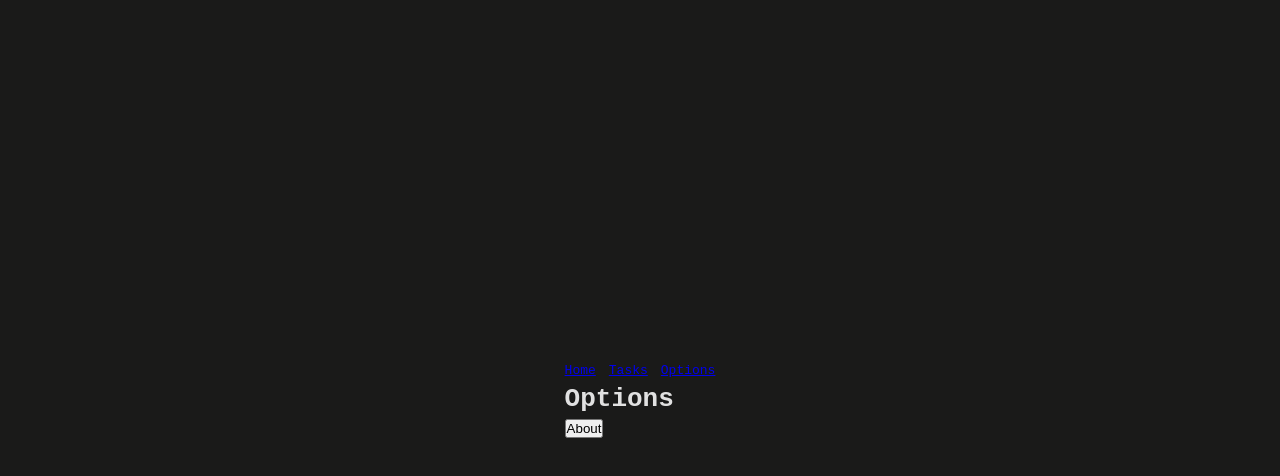
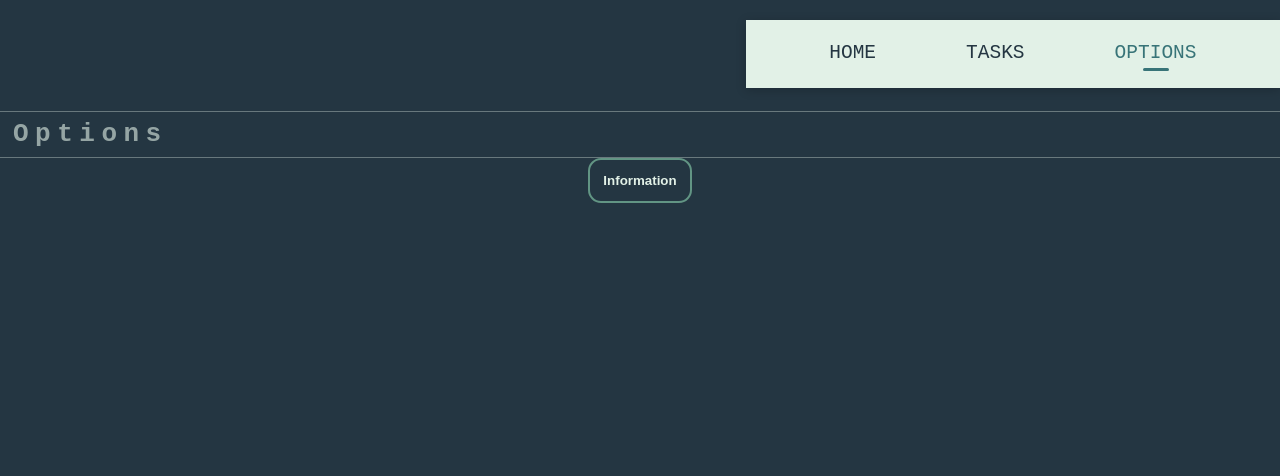
Before and after one commit to bababubudev/TimelyTask, a React (Vite) app in the folder pa_client/: page /option in a window 1280 px wide. Shown: the top 476 px of the page. Built offline with nearby package versions, Linux system fonts and the light colour scheme.

Commit message:
Added additional stylilng to headers and pages

```diff
--- a/pa_client/src/components/Header.tsx
+++ b/pa_client/src/components/Header.tsx
@@ -1,20 +1,10 @@
-import { Link } from "react-router-dom";
+import HeaderRoutes from "./HeaderRoutes";
 
 function Header() {
   return (
     <header>
       <nav>
-        <ul className="header-list">
-          <li>
-            <Link to="/">Home</Link>
-          </li>
-          <li>
-            <Link to="/task">Tasks</Link>
-          </li>
-          <li>
-            <Link to="/option">Options</Link>
-          </li>
-        </ul>
+        <HeaderRoutes />
       </nav>
     </header>
   );
--- /dev/null
+++ b/pa_client/src/components/HeaderRoutes.tsx
@@ -0,0 +1,30 @@
+import { Link, useLocation } from "react-router-dom";
+import { routes } from "../utility/routingUtil";
+
+function HeaderRoutes() {
+  const location = useLocation();
+
+  return (
+    <ul className="header-list">
+      {routes.map((route) => {
+        const isCurrent = location.pathname === route.path;
+
+        return (
+          <li
+            key={route.path}
+            className={isCurrent ? "active-list" : ""}
+          >
+            <Link
+              to={route.path}
+              className={isCurrent ? "active-link" : ""}
+            >
+              {route.label}
+            </Link>
+          </li>
+        )
+      })}
+    </ul>
+  );
+}
+
+export default HeaderRoutes;
--- a/pa_client/src/components/Modal.tsx
+++ b/pa_client/src/components/Modal.tsx
@@ -4,7 +4,7 @@ interface ModalProps {
   isInfo?: boolean;
   isOpen: boolean;
   dialogue: string;
-  description?: string;
+  description?: string | JSX.Element;
   onConfirm: () => void;
   onCancel: () => void;
 }
@@ -34,7 +34,12 @@ function Modal({ isInfo = false, dialogue, description, isOpen, onConfirm, onCan
     <div className={`modal-overlay ${isOpen ? "visible" : "hidden"} ${isInfo ? "info-pnl" : ""}`}>
       <div ref={modalRef} className={`modal-content ${isOpen ? "visible" : "hidden"}`}>
         <h1>{dialogue}</h1>
-        <p>{description}</p>
+        <div className="description">
+          {typeof description === "string"
+            ? <p>{description}</p>
+            : description
+          }
+        </div>
         <div className="modal-buttons">
           {!isInfo &&
             <button
--- a/pa_client/src/main.tsx
+++ b/pa_client/src/main.tsx
@@ -2,7 +2,7 @@ import { StrictMode } from "react"
 import { createRoot } from "react-dom/client"
 import { RouterProvider } from "react-router-dom"
 
-import router from "./utility/routingUtil.tsx"
+import { router } from "./utility/routingUtil.tsx"
 import "./styles/index.scss"
 
 createRoot(document.getElementById("root")!).render(
--- a/pa_client/src/pages/Home.tsx
+++ b/pa_client/src/pages/Home.tsx
@@ -1,13 +1,14 @@
 import Header from "../components/Header"
 
 function Home() {
+
   return (
-    <>
+    <div className="page home-page">
       <Header />
-      <div className="home-page">
-        <h1>Home</h1>
+      <h1>Home</h1>
+      <div className="content home-content">
       </div>
-    </>
+    </div>
   )
 }
 
--- a/pa_client/src/pages/Options.tsx
+++ b/pa_client/src/pages/Options.tsx
@@ -6,30 +6,37 @@ function Option() {
   const [isAboutOpen, setIsAboutOpen] = useState<boolean>(false);
 
   return (
-    <>
+    <div className="page option-page">
       <Header />
-      <div className="option-page">
-        <h1>Options</h1>
-        <button onClick={() => setIsAboutOpen(prev => !prev)}>About</button>
+      <h1>Options</h1>
+      <div className="content option-content">
+        <button onClick={() => setIsAboutOpen(prev => !prev)}>Information</button>
         <Modal
           isInfo={true}
-          dialogue="About this app"
-          description={`
-            One morning, when Gregor Samsa woke from troubled dreams, he found himself transformed in his bed into a horrible vermin.
-            He lay on his armour-like back, and if he lifted his head a little he could see his brown belly, slightly domed and divided by arches into stiff sections.
-            The bedding was hardly able to cover it and seemed ready to slide off any moment. His many legs, pitifully thin compared with the size of the rest of him,
-            waved about helplessly as he looked. "What's happened to me?" he thought. It wasn't a dream. His room, a proper human room although a little too small,
-            lay peacefully between its four familiar walls. A collection of textile samples lay spread out on the table - Samsa was a travelling salesman
-            - and above it there hung a picture that he had recently cut out of an illustrated magazine and housed in a nice, gilded frame.
-            It showed a lady fitted out with a fur hat and fur boa who sat upright, raising a heavy fur muff that covered the whole of her lower arm towards the viewer.
-            Gregor then turned to look out the window at the dull weather.`
+          dialogue="Info"
+          description={
+            <>
+              <h2>Author: Prabesh Sharma</h2>
+              <br />
+              <h2>Instructions:</h2>
+              <div className="instructions" style={{ marginLeft: "2rem" }}>
+                <ul>
+                  <li>you can change views from top of the app</li>
+                  <li>some other instructions</li>
+                </ul>
+              </div>
+              <br />
+              <h2>References/Sources</h2>
+              <h2>Working hours [5hr]</h2>
+              <h2>Most difficult</h2>
+            </>
           }
           isOpen={isAboutOpen}
           onConfirm={() => setIsAboutOpen(false)}
           onCancel={() => setIsAboutOpen(false)}
         />
       </div>
-    </>
+    </div>
   )
 }
 
--- a/pa_client/src/pages/Task.tsx
+++ b/pa_client/src/pages/Task.tsx
@@ -2,10 +2,12 @@ import Header from "../components/Header"
 
 function Task() {
   return (
-    <>
+    <div className="page task-page">
       <Header />
       <h1>Tasks</h1>
-    </>
+      <div className="content task-content">
+      </div>
+    </div>
   )
 }
 
--- a/pa_client/src/styles/components/Header.scss
+++ b/pa_client/src/styles/components/Header.scss
@@ -1,14 +1,60 @@
 header {
+  position: fixed;
+  top: 1.5rem;
+  right: 0;
+
+  background: var(--col-white);
+  box-shadow: 0 2px 10px rgba(0, 0, 0, 0.2);
+  font-size: 1.5rem;
+
   nav {
+    padding: 0 min(5rem, 5vw);
+
     .header-list {
+      min-height: 5rem;
       list-style-type: none;
 
       margin: 0;
-      padding: 0;
+      padding: 0.5rem;
 
       display: flex;
-      justify-content: center;
-      gap: 1rem;
+      justify-content: end;
+      align-items: center;
+      gap: min(5rem, 5vw);
+
+      li {
+        padding: 1rem;
+        text-transform: uppercase;
+      }
+
+      a {
+        color: var(--col-window-bg);
+        text-decoration: none;
+        position: relative;
+        display: flex;
+
+        &.active-link {
+          color: var(--col-secondary);
+
+          &::after {
+            $bottom-bar-width: 2rem;
+
+            position: absolute;
+            top: 100%;
+            left: calc(50% - ($bottom-bar-width / 2));
+
+            align-self: center;
+
+            content: "";
+            width: $bottom-bar-width;
+            height: 0.2rem;
+
+            background: var(--col-secondary);
+            border-radius: 1rem;
+            z-index: 1;
+          }
+        }
+      }
     }
   }
 }
--- a/pa_client/src/styles/index.scss
+++ b/pa_client/src/styles/index.scss
@@ -1,5 +1,5 @@
 @use "../styles/components/Header.scss";
-@use "../styles/components/Modal.scss";
+@use "../styles/pages/Options.scss";
 
 :root {
   font-family: monospace;
@@ -7,17 +7,21 @@
   line-height: 1.5;
   font-weight: 400;
 
-  color-scheme: light dark;
-  color: rgba(255, 255, 255, 0.87);
-  background-color: #1A1A19;
-
   font-synthesis: none;
   text-rendering: optimizeLegibility;
   -webkit-font-smoothing: antialiased;
   -moz-osx-font-smoothing: grayscale;
 
-  --col-window-bg: #1A1A19;
-  --col-white: #F6FCDF;
+  --col-window-bg: #243642;
+  --col-primary: #629584;
+  --col-secondary: #387478;
+  --col-accent: #E78F81;
+  --col-white: #E2F1E7;
+
+  --header-margin-top: 8.5rem;
+
+  color: var(--col-white);
+  background-color: var(--col-window-bg);
 }
 
 * {
@@ -27,11 +31,16 @@
 }
 
 body {
-  margin: 0;
-  display: flex;
-  justify-content: center;
-  align-items: center;
+  margin-top: var(--header-margin-top);
+}
 
-  min-width: 320px;
-  min-height: 100vh;
+.page>h1 {
+  $faded-white: rgba(226, 241, 231, 0.6);
+
+  opacity: 0.6;
+  letter-spacing: 0.5rem;
+
+  border-top: 1px solid $faded-white;
+  border-bottom: 1px solid $faded-white;
+  padding: 0.25rem 1rem;
 }
--- /dev/null
+++ b/pa_client/src/styles/pages/Options.scss
@@ -0,0 +1,24 @@
+@use "../components/Modal.scss";
+
+.option-content {
+  display: grid;
+  justify-content: center;
+
+  >button {
+    padding: 1rem;
+
+    font-weight: bolder;
+    color: var(--col-white);
+    border: 2px solid var(--col-primary);
+    background: none;
+    border-radius: 1rem;
+
+    transition: background-color 0.15s ease, color 0.15s ease;
+
+    &:hover {
+      border: 2px solid none;
+      background: var(--col-primary);
+      color: var(--col-window-bg);
+    }
+  }
+}
```
Also changed, not shown: pa_client/src/utility/routingUtil.tsx (+7 -3 lines).
